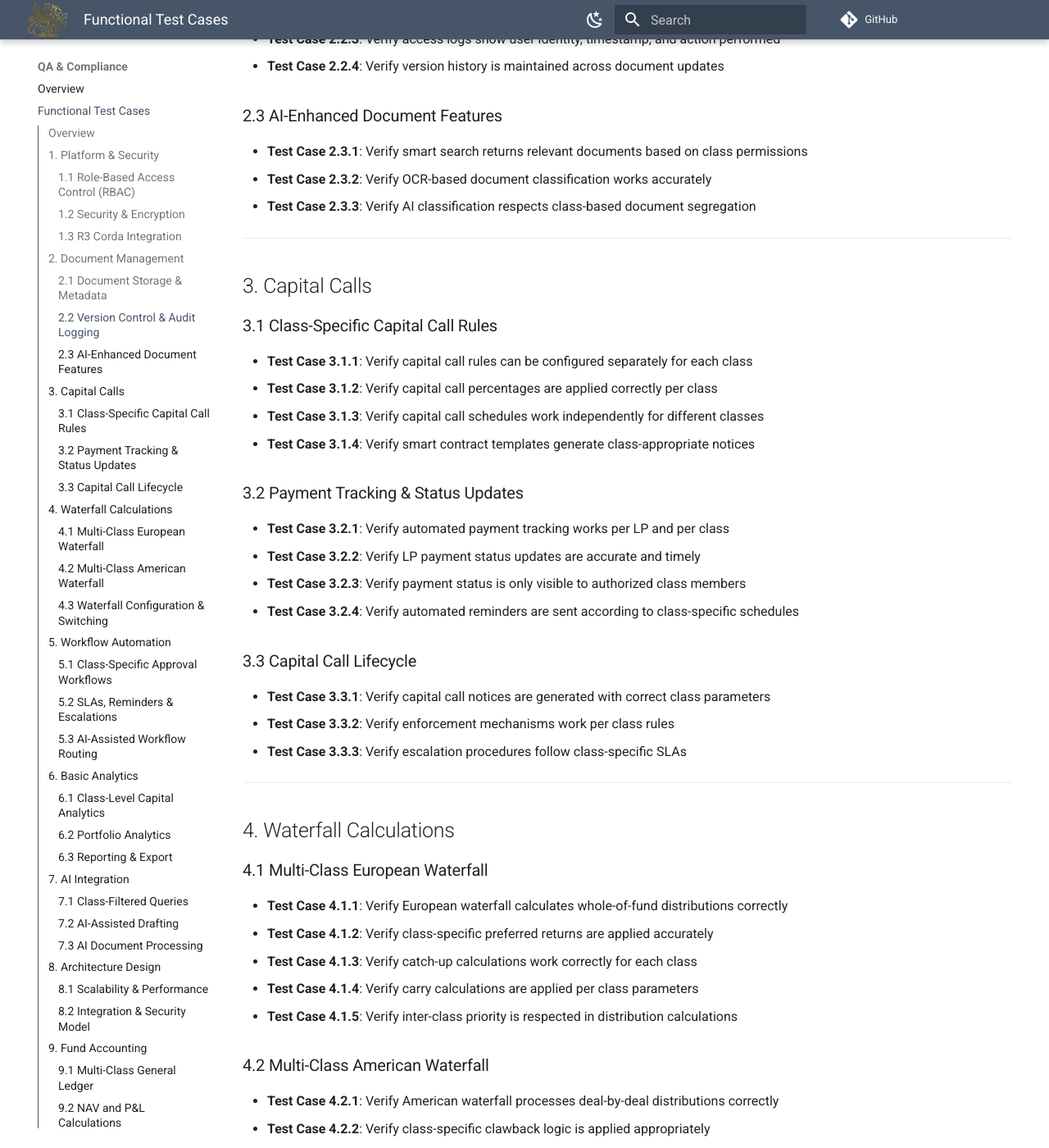
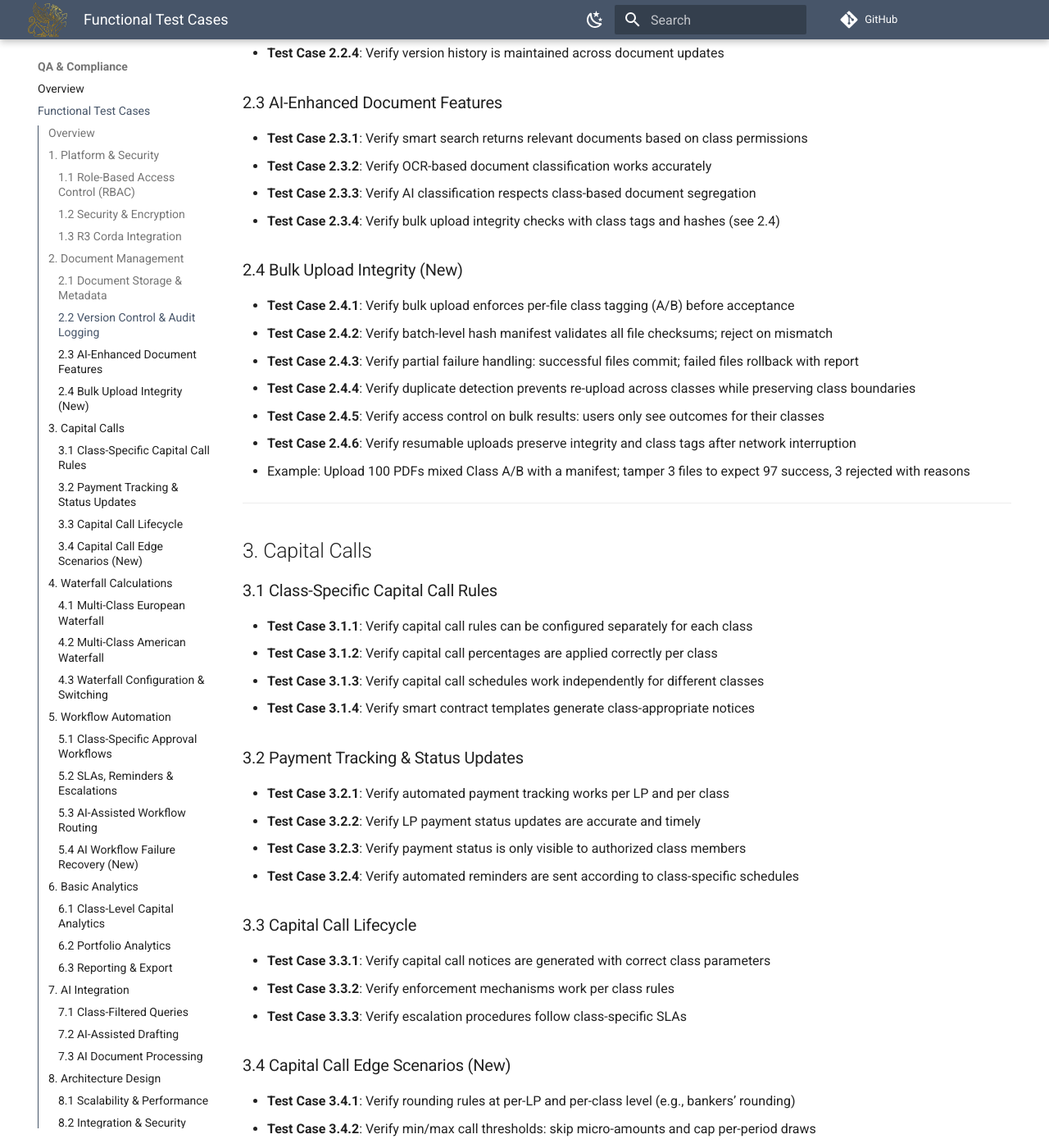
Before and after one commit to DealSphere-Inc/dealsphere-platform-docs, an MkDocs documentation site: the page built from docs/qa/Phase1_Functional_Test_Cases.md, in a window 1280 px wide and 1400 px high, scrolled down 1570 px. Shown: the whole window at 82% size. Built offline with MkDocs 1.6.1 and Material for MkDocs 9.7.7, drawn with Linux system fonts in a browser that asks for light colours; comment, search, counter and statistics services are not loaded; some of the changed text lies outside the part shown.

Commit message:
Add multi-class edge tests: capital calls, bulk upload integrity, AI recovery
- Add new sections: 2.4 Bulk Upload Integrity, 3.4 Capital Call Edge Scenarios, 5.4 AI Workflow Failure Recovery
- Include concrete examples, rounding/FX/overpayment/delinquency cases, manifest/hash checks, resumable uploads, and AI fallback/drift/observability
- Ensure consistency with existing markdown bullet style and class-segregation focus

```diff
--- a/docs/qa/Phase1_Functional_Test_Cases.md
+++ b/docs/qa/Phase1_Functional_Test_Cases.md
@@ -1,16 +1,11 @@
 # Phase 1 Functional Test Cases
-
 ## Overview
-
 This document outlines the functional test cases for DealSphere Phase 1 (MVP) based on the requirements defined in Phase1_PRD.md. These test cases cover all core functional areas with class-specific multi-tenant functionality.
-
 **Related Documents:**
 - [Phase1_PRD.md](product/Phase1_PRD.md)
 
 ---
-
 ## 1. Platform & Security
-
 ### 1.1 Role-Based Access Control (RBAC)
 - **Test Case 1.1.1**: Verify Admin users can access all fund classes and system configurations
 - **Test Case 1.1.2**: Verify GP users can access all fund operations within their assigned funds
@@ -33,9 +28,7 @@ This document outlines the functional test cases for DealSphere Phase 1 (MVP) ba
 - **Test Case 1.3.3**: Verify ledger integrity and audit trail functionality
 
 ---
-
 ## 2. Document Management
-
 ### 2.1 Document Storage & Metadata
 - **Test Case 2.1.1**: Verify documents are stored with encrypted off-ledger storage
 - **Test Case 2.1.2**: Verify on-ledger metadata is correctly maintained for all documents
@@ -52,11 +45,19 @@ This document outlines the functional test cases for DealSphere Phase 1 (MVP) ba
 - **Test Case 2.3.1**: Verify smart search returns relevant documents based on class permissions
 - **Test Case 2.3.2**: Verify OCR-based document classification works accurately
 - **Test Case 2.3.3**: Verify AI classification respects class-based document segregation
+- **Test Case 2.3.4**: Verify bulk upload integrity checks with class tags and hashes (see 2.4)
+
+### 2.4 Bulk Upload Integrity (New)
+- **Test Case 2.4.1**: Verify bulk upload enforces per-file class tagging (A/B) before acceptance
+- **Test Case 2.4.2**: Verify batch-level hash manifest validates all file checksums; reject on mismatch
+- **Test Case 2.4.3**: Verify partial failure handling: successful files commit; failed files rollback with report
+- **Test Case 2.4.4**: Verify duplicate detection prevents re-upload across classes while preserving class boundaries
+- **Test Case 2.4.5**: Verify access control on bulk results: users only see outcomes for their classes
+- **Test Case 2.4.6**: Verify resumable uploads preserve integrity and class tags after network interruption
+- Example: Upload 100 PDFs mixed Class A/B with a manifest; tamper 3 files to expect 97 success, 3 rejected with reasons
 
 ---
-
 ## 3. Capital Calls
-
 ### 3.1 Class-Specific Capital Call Rules
 - **Test Case 3.1.1**: Verify capital call rules can be configured separately for each class
 - **Test Case 3.1.2**: Verify capital call percentages are applied correctly per class
@@ -74,10 +75,18 @@ This document outlines the functional test cases for DealSphere Phase 1 (MVP) ba
 - **Test Case 3.3.2**: Verify enforcement mechanisms work per class rules
 - **Test Case 3.3.3**: Verify escalation procedures follow class-specific SLAs
 
+### 3.4 Capital Call Edge Scenarios (New)
+- **Test Case 3.4.1**: Verify rounding rules at per-LP and per-class level (e.g., bankers’ rounding)
+- **Test Case 3.4.2**: Verify min/max call thresholds: skip micro-amounts and cap per-period draws
+- **Test Case 3.4.3**: Verify mid-period class switch for an LP: split call pre/post switch with audit trail
+- **Test Case 3.4.4**: Verify FX handling for non-USD LPs: lock FX date per class policy; reconcile variances
+- **Test Case 3.4.5**: Verify overpayment allocation: surplus assigned to next call only within same class
+- **Test Case 3.4.6**: Verify delinquency grace period: Class A 5 days vs Class B 10 days per config
+- **Test Case 3.4.7**: Verify call cancellation/ammendment: versioned notices; prior call superseded
+- Example: Class A 2.75% on $100M with 37 LPs; verify totals, rounding, and ledger ties to cents
+
 ---
-
 ## 4. Waterfall Calculations
-
 ### 4.1 Multi-Class European Waterfall
 - **Test Case 4.1.1**: Verify European waterfall calculates whole-of-fund distributions correctly
 - **Test Case 4.1.2**: Verify class-specific preferred returns are applied accurately
@@ -98,9 +107,7 @@ This document outlines the functional test cases for DealSphere Phase 1 (MVP) ba
 - **Test Case 4.3.4**: Verify waterfall calculations can be validated against test vectors
 
 ---
-
 ## 5. Workflow Automation
-
 ### 5.1 Class-Specific Approval Workflows
 - **Test Case 5.1.1**: Verify approval workflows for capital calls work per class
 - **Test Case 5.1.2**: Verify distribution approval workflows respect class boundaries
@@ -118,10 +125,17 @@ This document outlines the functional test cases for DealSphere Phase 1 (MVP) ba
 - **Test Case 5.3.2**: Verify AI routing respects class-based permissions
 - **Test Case 5.3.3**: Verify intelligent workflow optimization works across classes
 
+### 5.4 AI Workflow Failure Recovery (New)
+- **Test Case 5.4.1**: Verify graceful degradation: fall back to rules-based routing when AI model fails
+- **Test Case 5.4.2**: Verify retry strategy with exponential backoff and idempotent job tokens
+- **Test Case 5.4.3**: Verify partial pipeline failure isolation; unaffected class tasks proceed
+- **Test Case 5.4.4**: Verify human-in-the-loop escalation on repeated AI errors with audit entries
+- **Test Case 5.4.5**: Verify drift detection disables AI for a class when confidence < threshold
+- **Test Case 5.4.6**: Verify observability emits per-class error metrics and alerts to the right on-call
+- Example: Simulate LLM timeout; ensure Class A approvals route via deterministic path; Class B remains AI-enabled
+
 ---
-
 ## 6. Basic Analytics
-
 ### 6.1 Class-Level Capital Analytics
 - **Test Case 6.1.1**: Verify committed vs. deployed capital is tracked separately by class
 - **Test Case 6.1.2**: Verify capital utilization reports are class-specific
@@ -139,9 +153,7 @@ This document outlines the functional test cases for DealSphere Phase 1 (MVP) ba
 - **Test Case 6.3.4**: Verify exported data maintains class-based security restrictions
 
 ---
-
 ## 7. AI Integration
-
 ### 7.1 Class-Filtered Queries
 - **Test Case 7.1.1**: Verify AI queries respect class-based data access restrictions
 - **Test Case 7.1.2**: Verify class-specific queries return accurate filtered results (e.g., "Show returns for Class B LPs")
@@ -158,9 +170,7 @@ This document outlines the functional test cases for DealSphere Phase 1 (MVP) ba
 - **Test Case 7.3.3**: Verify automated classification assigns appropriate class tags
 
 ---
-
 ## 8. Architecture Design
-
 ### 8.1 Scalability & Performance
 - **Test Case 8.1.1**: Verify Corda node topology supports expected transaction volume
 - **Test Case 8.1.2**: Verify API gateway handles concurrent multi-class requests
@@ -172,9 +182,7 @@ This document outlines the functional test cases for DealSphere Phase 1 (MVP) ba
 - **Test Case 8.2.3**: Verify audit capabilities work across the distributed architecture
 
 ---
-
 ## 9. Fund Accounting
-
 ### 9.1 Multi-Class General Ledger
 - **Test Case 9.1.1**: Verify general ledger maintains separate accounting for each class
 - **Test Case 9.1.2**: Verify cross-class transactions are properly recorded
@@ -187,9 +195,7 @@ This document outlines the functional test cases for DealSphere Phase 1 (MVP) ba
 - **Test Case 9.2.4**: Verify consolidated P&L reports are accurate
 
 ---
-
 ## 10. Portfolio Tracking
-
 ### 10.1 Class-Based Investment Tracking
 - **Test Case 10.1.1**: Verify company profiles show investment history split by class
 - **Test Case 10.1.2**: Verify class-specific contributions are tracked accurately
@@ -202,9 +208,7 @@ This document outlines the functional test cases for DealSphere Phase 1 (MVP) ba
 - **Test Case 10.2.4**: Verify portfolio tracking data respects class-based access controls
 
 ---
-
 ## Test Execution Notes
-
 ### Prerequisites
 - Multi-class test fund setup with Class A and Class B LPs
 - Test users configured for each role (Admin, GP, LP Class A, LP Class B, Auditor, AI Assistant)
@@ -226,7 +230,6 @@ This document outlines the functional test cases for DealSphere Phase 1 (MVP) ba
 - Sample documents with class-specific access requirements
 
 ---
-
 *Last Updated: August 23, 2025*
 *Version: 1.0*
 *Related: Phase1_PRD.md*
```
